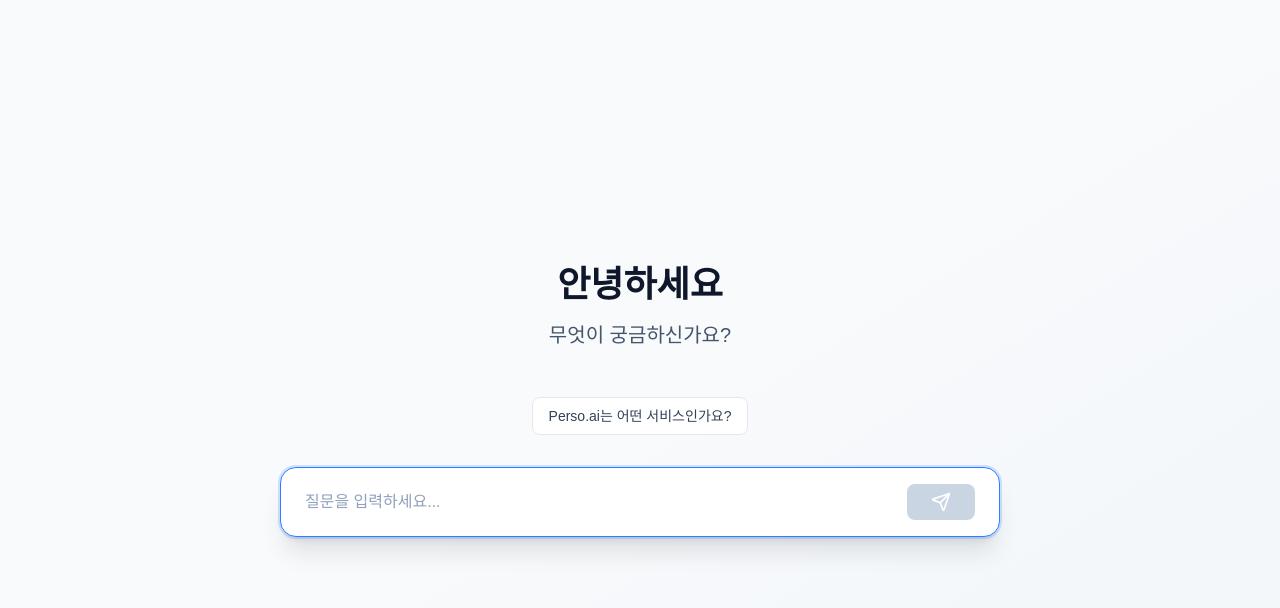
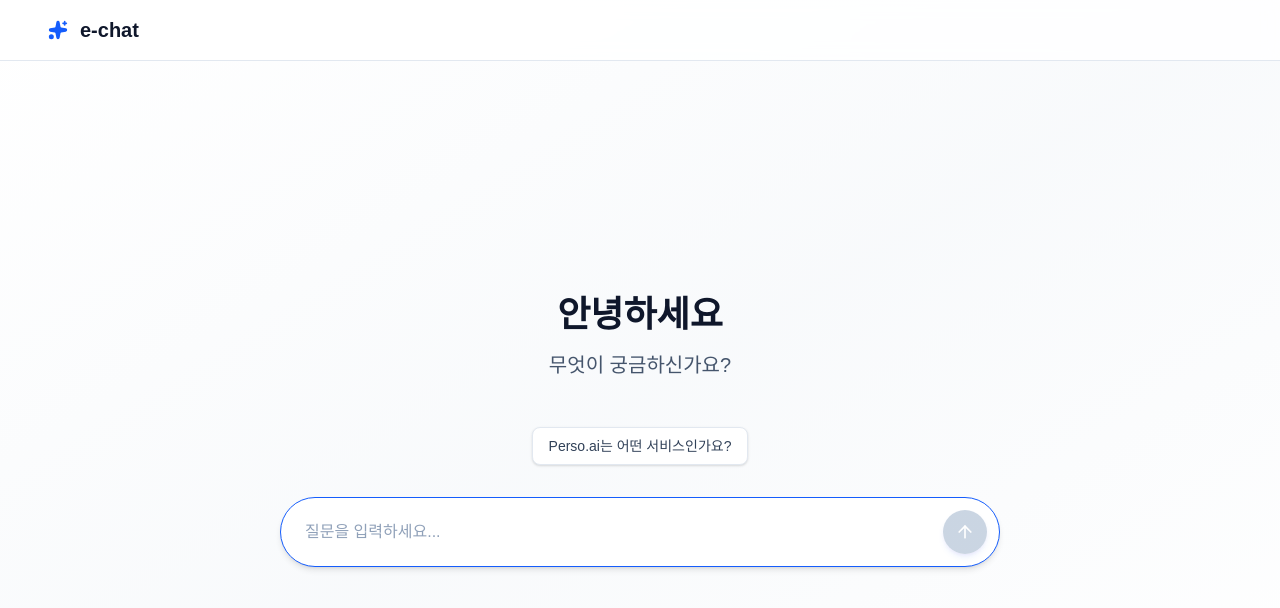
Before and after one commit to ebeleey/echat, a Next.js app: page / in a window 1280 px wide. Shown: the top 608 px of the page. Built offline with nearby package versions, Linux system fonts and the light colour scheme.

Commit message:
[design] UI 디자인 - 메인 색상 변경 - 상단바 노출 - 입력창 rounded로 - 마우스 호버효과 - 그림자 더 부드럽게

```diff
--- a/app/globals.css
+++ b/app/globals.css
@@ -35,3 +35,36 @@ body {
     transform: translateY(0);
   }
 }
+
+/* 최신 UI/UX 트렌드에 맞는 세련된 그림자 */
+.shadow-soft {
+  box-shadow: 0 1px 2px 0 rgba(0, 0, 0, 0.05), 0 1px 3px 0 rgba(0, 0, 0, 0.1);
+}
+
+.shadow-soft-md {
+  box-shadow: 0 2px 4px -1px rgba(0, 0, 0, 0.06), 0 4px 6px -1px rgba(0, 0, 0, 0.1);
+}
+
+.shadow-soft-lg {
+  box-shadow: 0 4px 6px -1px rgba(0, 0, 0, 0.1), 0 2px 4px -2px rgba(0, 0, 0, 0.1);
+}
+
+.shadow-soft-xl {
+  box-shadow: 0 10px 15px -3px rgba(0, 0, 0, 0.1), 0 4px 6px -4px rgba(0, 0, 0, 0.1);
+}
+
+.shadow-soft-2xl {
+  box-shadow: 0 20px 25px -5px rgba(0, 0, 0, 0.1), 0 8px 10px -6px rgba(0, 0, 0, 0.1);
+}
+
+.shadow-blue-purple-soft {
+  box-shadow: 0 4px 6px -1px rgba(59, 130, 246, 0.1), 0 2px 4px -2px rgba(147, 51, 234, 0.1);
+}
+
+.shadow-blue-purple-soft-lg {
+  box-shadow: 0 10px 15px -3px rgba(59, 130, 246, 0.15), 0 4px 6px -4px rgba(147, 51, 234, 0.1);
+}
+
+.shadow-blue-purple-soft-xl {
+  box-shadow: 0 20px 25px -5px rgba(59, 130, 246, 0.15), 0 8px 10px -6px rgba(147, 51, 234, 0.1);
+}
--- a/app/page.tsx
+++ b/app/page.tsx
@@ -1,6 +1,6 @@
 'use client';
 import { useState, useRef, useEffect } from 'react';
-import { Send, MessageCircle } from 'lucide-react';
+import { ArrowUp, Sparkles } from 'lucide-react';
 
 interface Message {
   role: 'user' | 'assistant';
@@ -106,20 +106,14 @@ export default function Home() {
   const hasMessages = messages.length > 0;
 
   return (
-    <div className="flex h-screen flex-col bg-gradient-to-br from-slate-50 via-slate-50 to-slate-100">
-      {/* 헤더 - 메시지가 있을 때만 표시 (애니메이션) */}
-      <div
-        className={`border-b border-slate-200 bg-white/80 backdrop-blur-sm transition-all duration-500 ease-in-out ${
-          hasMessages
-            ? 'opacity-100 max-h-20 translate-y-0'
-            : 'opacity-0 max-h-0 -translate-y-full overflow-hidden'
-        }`}
-      >
-        <div className="mx-auto flex max-w-4xl items-center justify-between px-6 py-4">
+    <div className="flex h-screen flex-col bg-gradient-to-br from-white via-slate-50 to-white">
+      {/* 헤더 */}
+      <div className="border-b border-slate-200 bg-white/80 backdrop-blur-sm">
+        <div className="mx-auto flex items-center justify-between px-12 py-4">
           <div className="flex items-center gap-3">
-            <MessageCircle className="h-5 w-5 text-blue-600" />
+            <Sparkles className="h-5 w-5 text-blue-600" fill="currentColor" />
             <div>
-              <h1 className="text-xl font-semibold text-slate-900">e-chat</h1>
+              <h1 className="cursor-default select-none text-xl font-semibold text-slate-900">e-chat</h1>
             </div>
           </div>
         </div>
@@ -141,10 +135,10 @@ export default function Home() {
                   }}
                 >
                   <div
-                    className={`max-w-xl rounded-xl px-4 py-3 shadow-sm transition-all ${
+                    className={`max-w-xl rounded-xl px-4 py-3 transition-all ${
                       message.role === 'user'
-                        ? 'bg-gradient-to-br from-blue-600 to-blue-700 text-white'
-                        : 'bg-white text-slate-900 border border-slate-200'
+                        ? 'bg-gradient-to-br from-blue-600 to-purple-700 text-white shadow-blue-purple-soft-lg'
+                        : 'bg-white text-slate-900 border border-slate-200 shadow-soft'
                     }`}
                   >
                     <p className="whitespace-pre-wrap text-sm leading-relaxed">
@@ -167,7 +161,7 @@ export default function Home() {
           {/* 입력 영역 - 하단 고정 (애니메이션) */}
           <div className="border-t border-slate-200 bg-white/80 backdrop-blur-sm transition-all duration-500 ease-in-out">
             <div className="mx-auto max-w-4xl px-6 py-4">
-              <div className="flex gap-3">
+            <div className="flex gap-3 rounded-full border border-slate-300 bg-white px-3 py-2 shadow-soft-lg transition-all duration-300 focus-within:border-blue-600 focus-within:ring-2 focus-within:ring-blue-600/20 focus-within:shadow-blue-purple-soft-xl">
                 <input
                   ref={inputRef}
                   type="text"
@@ -176,15 +170,14 @@ export default function Home() {
                   onKeyPress={handleKeyPress}
                   placeholder="질문을 입력하세요..."
                   disabled={isLoading}
-                  className="flex-1 rounded-lg border border-slate-300 bg-white px-4 py-3 text-sm text-slate-900 placeholder-slate-400 transition-all focus:border-blue-500 focus:outline-none focus:ring-2 focus:ring-blue-500/20 disabled:bg-slate-50 disabled:text-slate-400"
+                  className="flex-1 pl-3 text-base text-slate-900 placeholder-slate-400 outline-none disabled:bg-transparent disabled:text-slate-400"
                 />
                 <button
                   onClick={() => handleSubmit()}
                   disabled={isLoading || !input.trim()}
-                  className="flex items-center gap-2 rounded-lg bg-gradient-to-br from-blue-600 to-blue-700 px-4 py-3 font-medium text-white transition-all hover:shadow-lg hover:from-blue-700 hover:to-blue-800 disabled:from-slate-300 disabled:to-slate-300 disabled:cursor-not-allowed"
+                  className="flex items-center justify-center rounded-full bg-gradient-to-br from-blue-600 to-purple-700 p-3 font-medium text-white shadow-blue-purple-soft transition-all hover:shadow-blue-purple-soft-xl hover:from-blue-700 hover:to-purple-800 disabled:from-slate-300 disabled:to-slate-300 disabled:cursor-not-allowed"
                 >
-                  <Send className="h-4 w-4" />
-                  <span className="text-sm">전송</span>
+                  <ArrowUp className="h-5 w-5" />
                 </button>
               </div>
             </div>
@@ -214,7 +207,7 @@ export default function Home() {
             >
               <button
                 onClick={() => handleSubmit('Perso.ai는 어떤 서비스인가요?')}
-                className="rounded-lg border border-slate-200 bg-white px-4 py-2 text-sm font-medium text-slate-700 transition-all hover:border-blue-300 hover:bg-blue-50 hover:shadow-md"
+                className="cursor-pointer rounded-lg border border-slate-200 bg-white px-4 py-2 text-sm font-medium text-slate-700 shadow-soft transition-all hover:border-blue-300 hover:bg-blue-50 hover:shadow-soft-md"
               >
                 Perso.ai는 어떤 서비스인가요?
               </button>
@@ -225,7 +218,7 @@ export default function Home() {
               className="w-full max-w-3xl transition-all duration-700 ease-out"
               style={{ animation: 'fadeInUp 0.7s ease-out 0.3s both' }}
             >
-              <div className="flex gap-3 rounded-2xl border border-slate-300 bg-white px-6 py-4 shadow-lg transition-all duration-300 focus-within:border-blue-500 focus-within:ring-2 focus-within:ring-blue-500/20 focus-within:shadow-xl">
+              <div className="flex gap-3 rounded-full border border-slate-300 bg-white px-3 py-3 shadow-soft-lg transition-all duration-300 focus-within:border-blue-600 focus-within:ring-2 focus-within:ring-blue-600/20 focus-within:shadow-blue-purple-soft-xl">
                 <input
                   ref={inputRef}
                   type="text"
@@ -234,14 +227,14 @@ export default function Home() {
                   onKeyPress={handleKeyPress}
                   placeholder="질문을 입력하세요..."
                   disabled={isLoading}
-                  className="flex-1 text-base text-slate-900 placeholder-slate-400 outline-none disabled:bg-transparent disabled:text-slate-400"
+                  className="flex-1 pl-3 text-base text-slate-900 placeholder-slate-400 outline-none disabled:bg-transparent disabled:text-slate-400"
                 />
                 <button
                   onClick={() => handleSubmit()}
                   disabled={isLoading || !input.trim()}
-                  className="flex items-center gap-2 rounded-lg bg-gradient-to-br from-blue-600 to-blue-700 px-6 py-2 font-medium text-white transition-all hover:shadow-lg hover:from-blue-700 hover:to-blue-800 disabled:from-slate-300 disabled:to-slate-300 disabled:cursor-not-allowed"
+                  className="flex items-center justify-center rounded-full bg-gradient-to-br from-blue-600 to-purple-700 p-3 font-medium text-white shadow-blue-purple-soft transition-all hover:shadow-blue-purple-soft-xl hover:from-blue-700 hover:to-purple-800 disabled:from-slate-300 disabled:to-slate-300 disabled:cursor-not-allowed"
                 >
-                  <Send className="h-5 w-5" />
+                  <ArrowUp className="h-5 w-5" />
                 </button>
               </div>
             </div>
```
